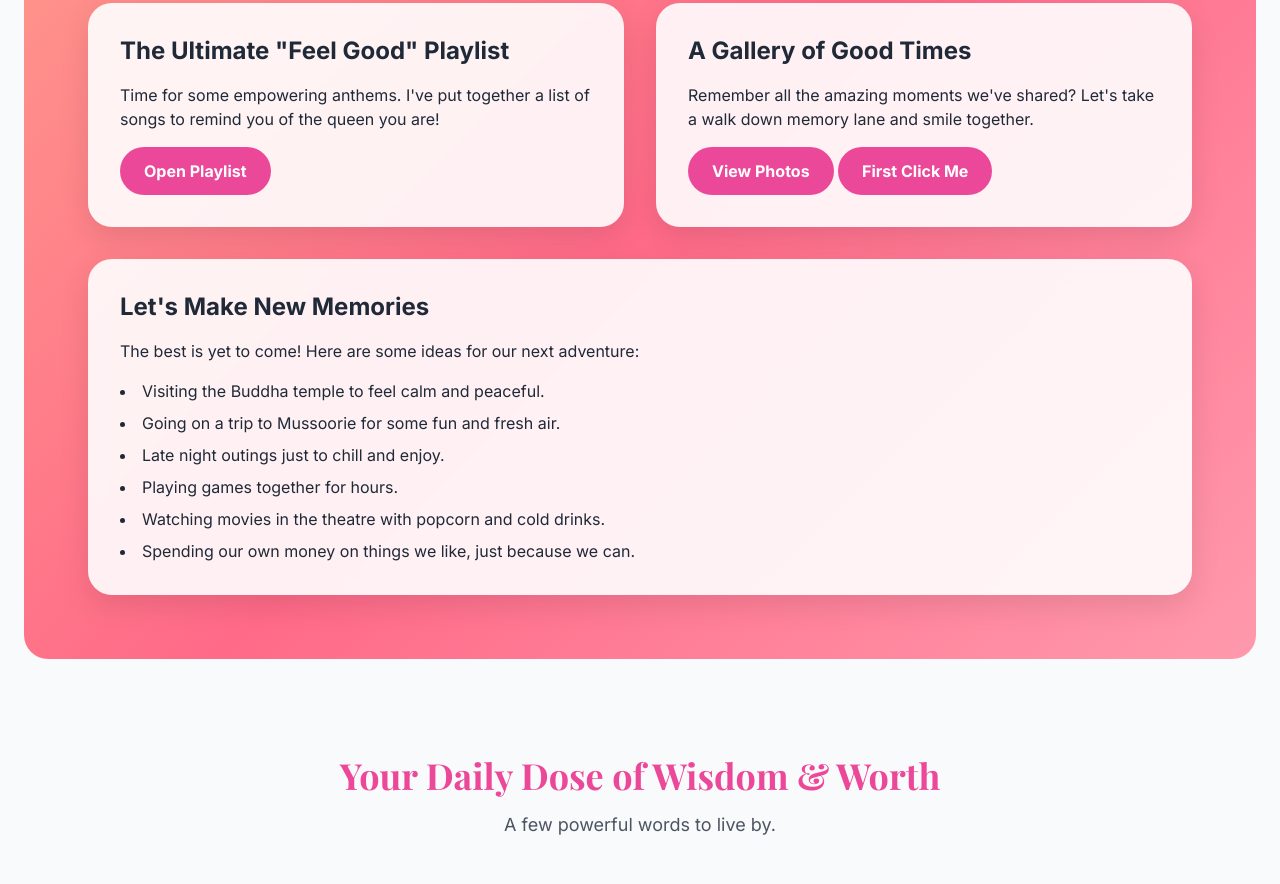
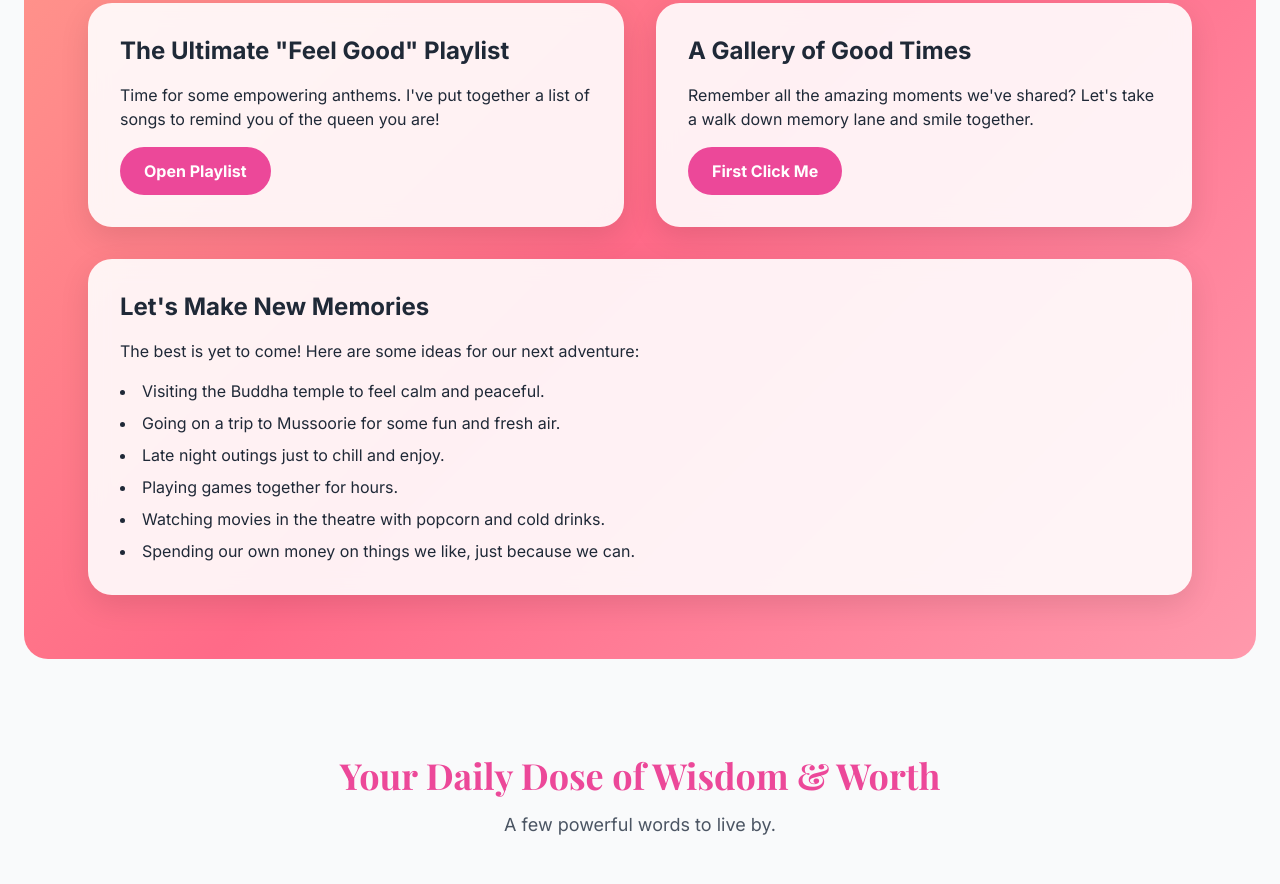
Before and after one commit to aryachoudhary10/youneedit, a plain HTML site: page index.html in a window 1280 px wide. Shown: the part 1517-2401 px from the top of the page. Drawn offline with nearby package versions, Linux system fonts and the light colour scheme.

Commit message:
Update index.html

```diff
--- a/index.html
+++ b/index.html
@@ -102,9 +102,9 @@
                 <div class="card p-8">
                     <h3 class="font-bold text-2xl mb-4">A Gallery of Good Times</h3>
                     <p class="mb-4">Remember all the amazing moments we've shared? Let's take a walk down memory lane and smile together.</p>
-                    <button onclick="window.open('https://photos.google.com/search/CgAiMRIvCi0KKwopEidBRjFRaXBQOXhXVC1BZmpmcUFLYWFUdWhOWlNaNGlIV2FNNTB1V0ko4vSozoEz', '_blank')" class="inline-block bg-pink-500 text-white font-bold py-3 px-6 rounded-full hover:bg-pink-600 transition-colors">
+<!--                     <button onclick="window.open('https://photos.google.com/search/CgAiMRIvCi0KKwopEidBRjFRaXBQOXhXVC1BZmpmcUFLYWFUdWhOWlNaNGlIV2FNNTB1V0ko4vSozoEz', '_blank')" class="inline-block bg-pink-500 text-white font-bold py-3 px-6 rounded-full hover:bg-pink-600 transition-colors">
                     View Photos
-                    </button>
+                    </button> -->
                     <button onclick="window.open('https://static3.depositphotos.com/1007162/256/i/450/depositphotos_2564880-stock-photo-throwing-shit.jpg', '_blank')" class="inline-block bg-pink-500 text-white font-bold py-3 px-6 rounded-full hover:bg-pink-600 transition-colors">
                     First Click Me
                     </button>
```
